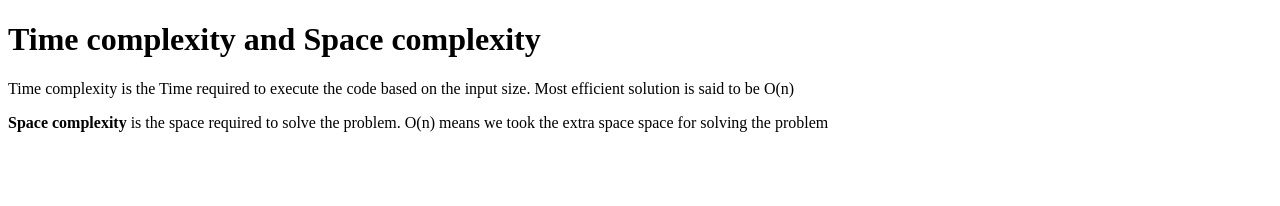
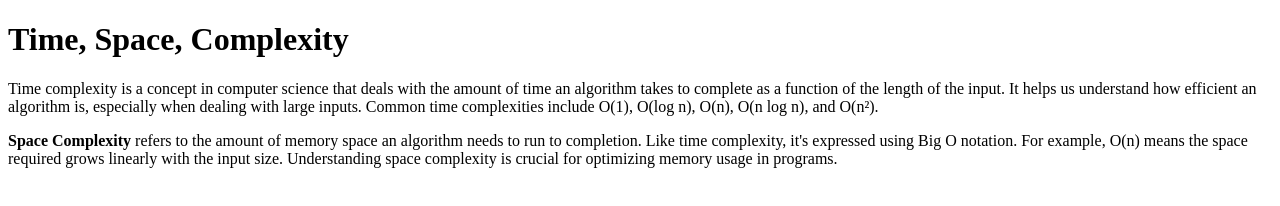
Before and after one commit to acciojob/time-and-space-complexity-abhinash3007, a website: page main.html in a window 1280 px wide. Drawn offline with Linux system fonts and the light colour scheme.

Commit message:
created a submission

```diff
--- a/main.html
+++ b/main.html
@@ -8,10 +8,15 @@
 
 <body>
 	<!-- the entire body must be written by student -->
-	<h1>Time complexity and Space complexity</h1>
-	<p>Time complexity is the Time required to execute the code based on the input size. Most efficient solution is said to be O(n)</p>
-	<p><b>Space complexity</b> is the space required to solve the problem. O(n) means we took the extra space space for solving the problem</p>
-    <script type="text/javascript" src="./script.js">
+	 <h1>Time, Space, Complexity</h1>
+
+    <p>
+        Time complexity is a concept in computer science that deals with the amount of time an algorithm takes to complete as a function of the length of the input. It helps us understand how efficient an algorithm is, especially when dealing with large inputs. Common time complexities include O(1), O(log n), O(n), O(n log n), and O(n²).
+    </p>
+
+    <p>
+        <b>Space Complexity</b> refers to the amount of memory space an algorithm needs to run to completion. Like time complexity, it's expressed using Big O notation. For example, O(n) means the space required grows linearly with the input size. Understanding space complexity is crucial for optimizing memory usage in programs.
+    </p>
 </script>
 
 </body>
```
